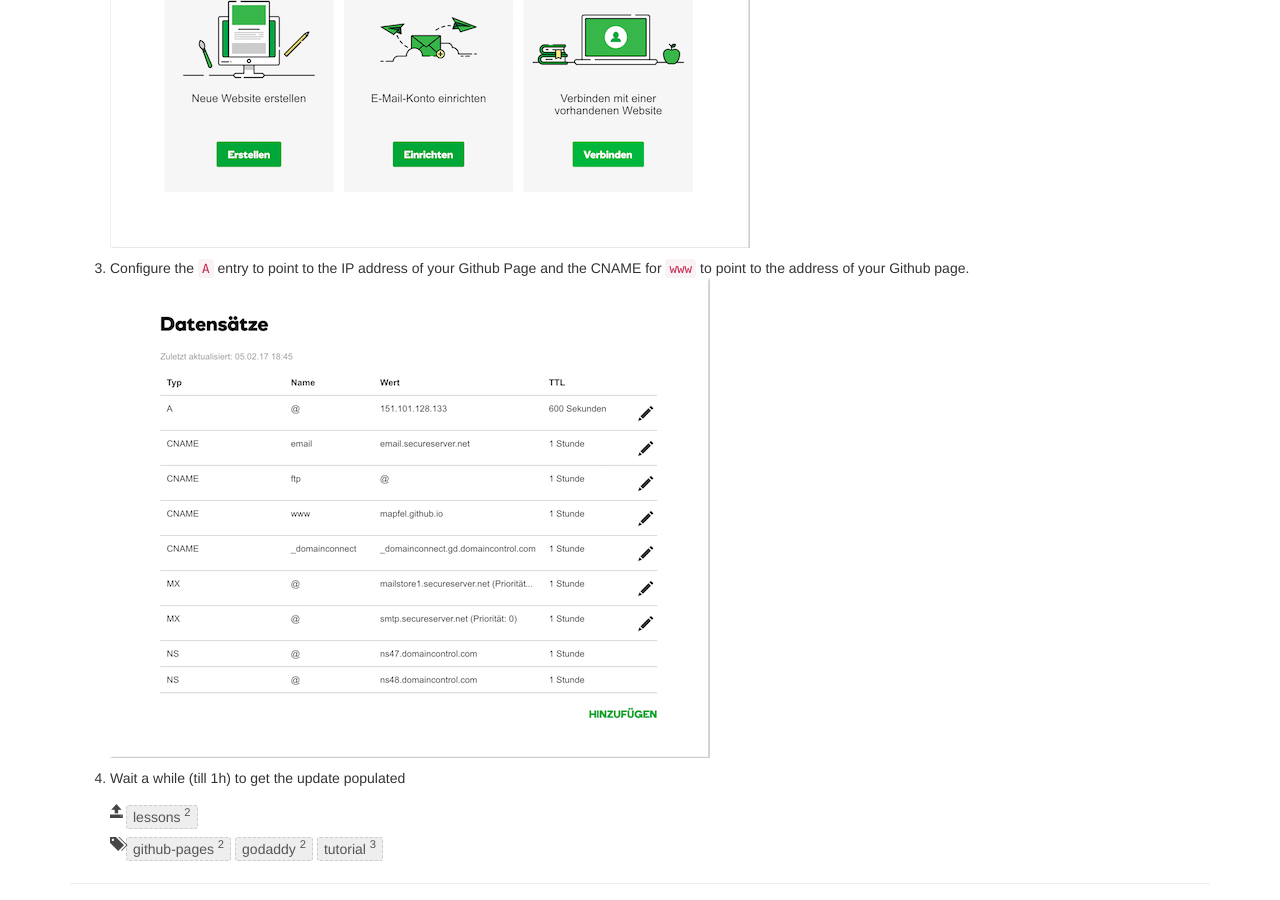
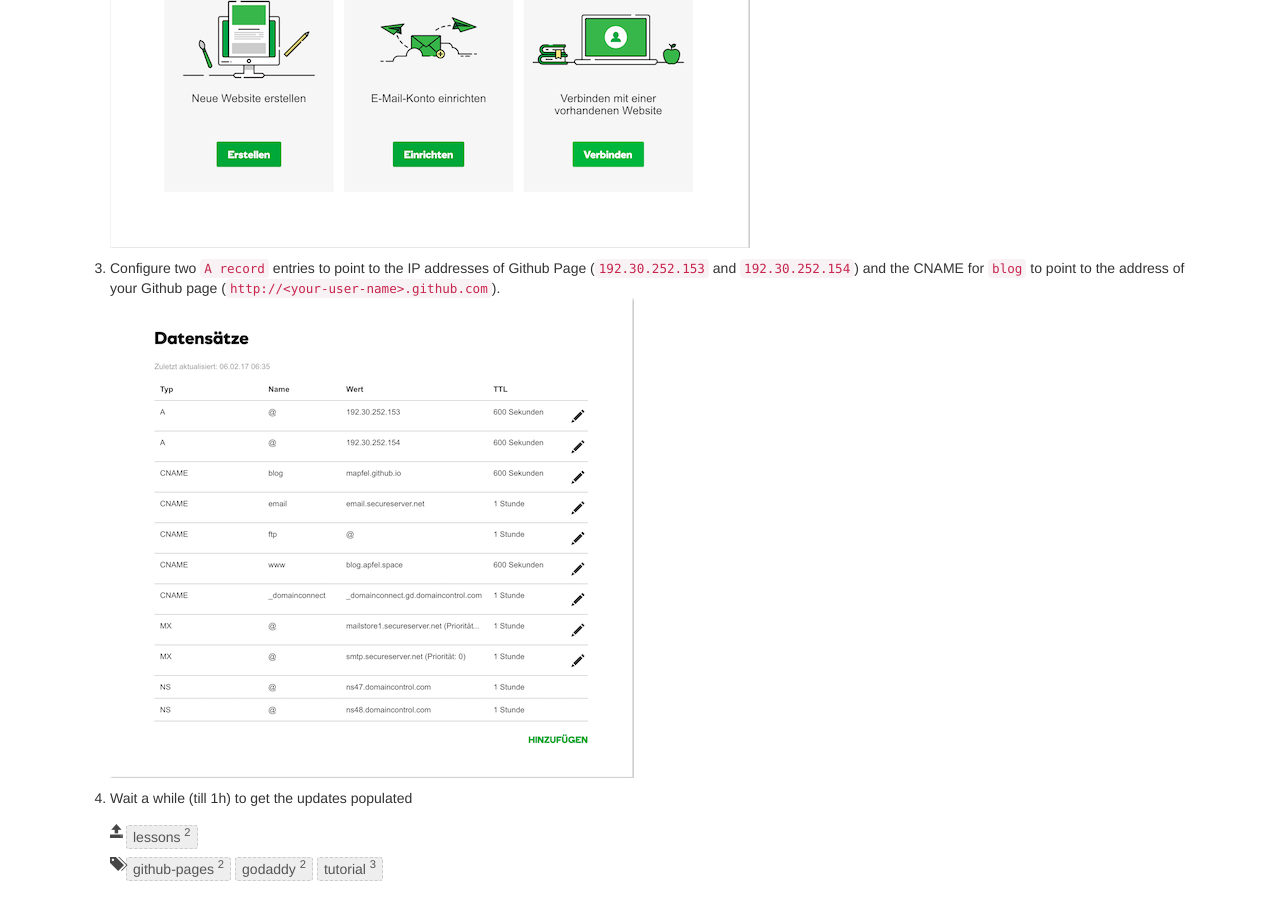
Before and after one commit to mapfel/mapfel.github.io, a Jekyll site: the page built from _posts/2017-02-05-forwarding-own-domain-to-github-pages.md, in a window 1280 px wide and 900 px high, scrolled down 1633 px. Built offline with Jekyll 4.4.1, drawn with Linux system fonts in a browser that asks for light colours; nearby versions of some CDN libraries; comment, search, counter and statistics services are not loaded.

Commit message:
update description how to set up A records and CNAME records in GoDaddy

````diff
--- a/_posts/2017-02-05-forwarding-own-domain-to-github-pages.md
+++ b/_posts/2017-02-05-forwarding-own-domain-to-github-pages.md
@@ -55,7 +55,7 @@ Unfortunatelly I was not able to switch the UI language to English. So the scree
 2. Connect it with an already existing web site (your Github Page)
 ![Connect]({{ site.url }}/images/20170205.GoDaddy.02.small.png)
 
-3. Configure the ```A``` entry to point to the IP address of your Github Page and the CNAME for ```www``` to point to the address of your Github page.
-![Configure entries]({{ site.url }}/images/20170205.GoDaddy.03.small.png)
+3. Configure two ```A record``` entries to point to the IP addresses of Github Page (```192.30.252.153``` and ```192.30.252.154```) and the CNAME for ```blog``` to point to the address of your Github page (```http://<your-user-name>.github.com```).
+![Configure entries]({{ site.url }}/images/20170205.GoDaddy.04.small.png)
 
-4. Wait a while (till 1h) to get the update populated
+4. Wait a while (till 1h) to get the updates populated
````
Also changed, not shown: images/20170205.GoDaddy.04.png (added), images/20170205.GoDaddy.04.small.png (added).
